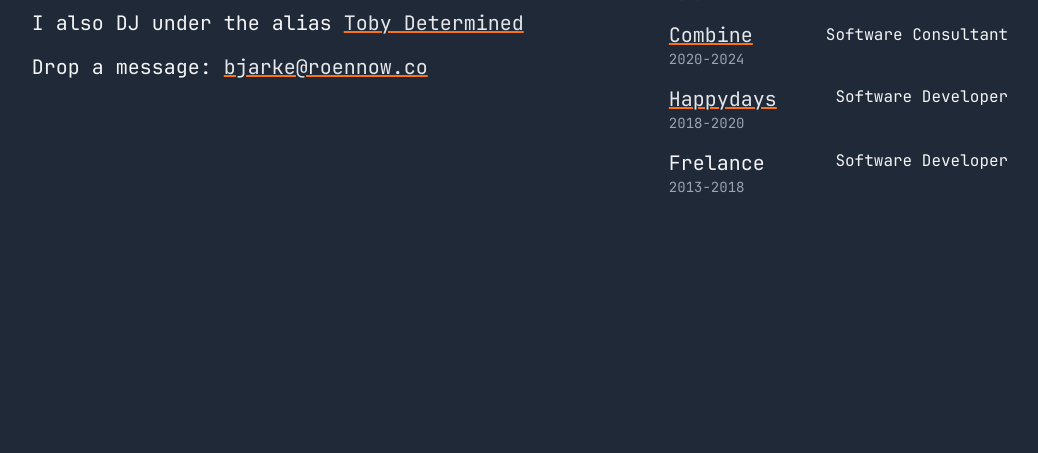
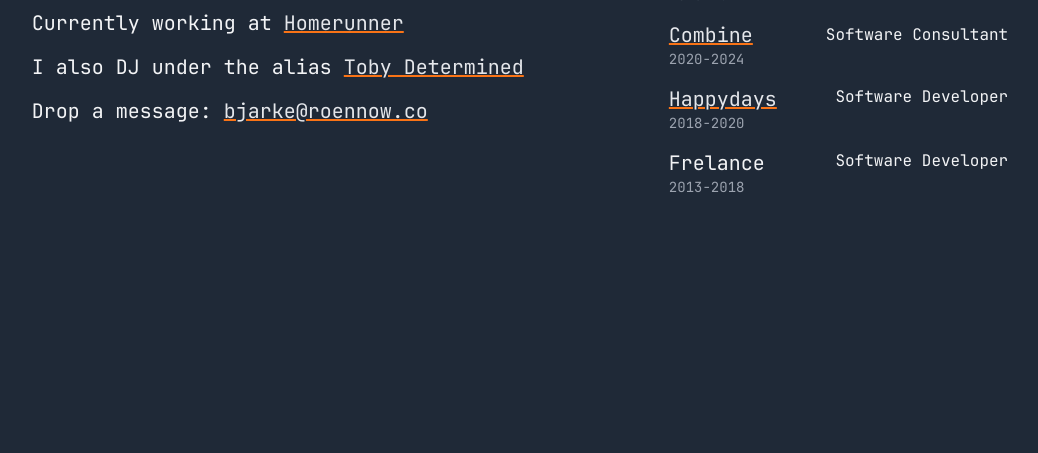
Before and after one commit to roennow/roennow.co, a website built with Parcel: page src/index.html in a window 1280 px wide. Shown: the part 347-800 px from the top of the page, without its empty margins (120-1158 px from the left). Built offline with nearby package versions, Linux system fonts and the light colour scheme.

Commit message:
Added current place of work as paragraph

```diff
--- a/src/index.html
+++ b/src/index.html
@@ -27,13 +27,22 @@
             <section class="w-full lg:w-3/5">
                 <h1 class="mb-4 text-4xl uppercase tracking-wider text-teal-500">Bjarke Rønnow</h1>
                 <p>Web Developer based in Aalborg, Denmark.</p>
+                <p class="my-4">Currently working at <a
+                        class="text-gray-200 underline decoration-orange-500 decoration-2 transition-colors duration-400 hover:decoration-teal-500"
+                        href="https://homerunner.com"
+                        target="_blank"
+                    >
+                        Homerunner
+                    </a>
+                </p>
                 <p class="my-4">I also DJ under the alias <a
                         class="text-gray-200 underline decoration-orange-500 decoration-2 transition-colors duration-400 hover:decoration-teal-500"
                         href="https://soundcloud.com/tobydetermined"
                         target="_blank"
                     >
                         Toby Determined
-                    </a></p>
+                    </a>
+                </p>
                 <p>Drop a message: <a class="text-gray-200 underline decoration-orange-500 decoration-2 transition-colors duration-400 hover:decoration-teal-500" href="mailto:bjarke@roennow.co">bjarke@roennow.co</a></p>
             </section>
             <section class="w-full lg:w-2/5">
```
